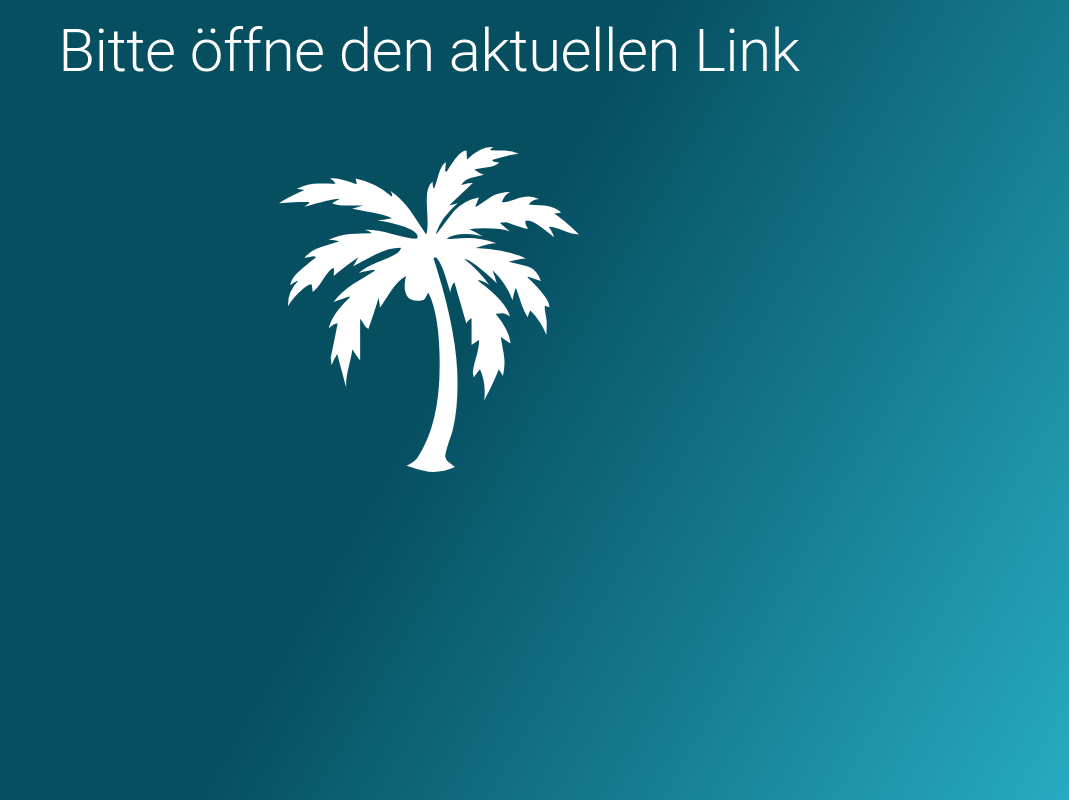
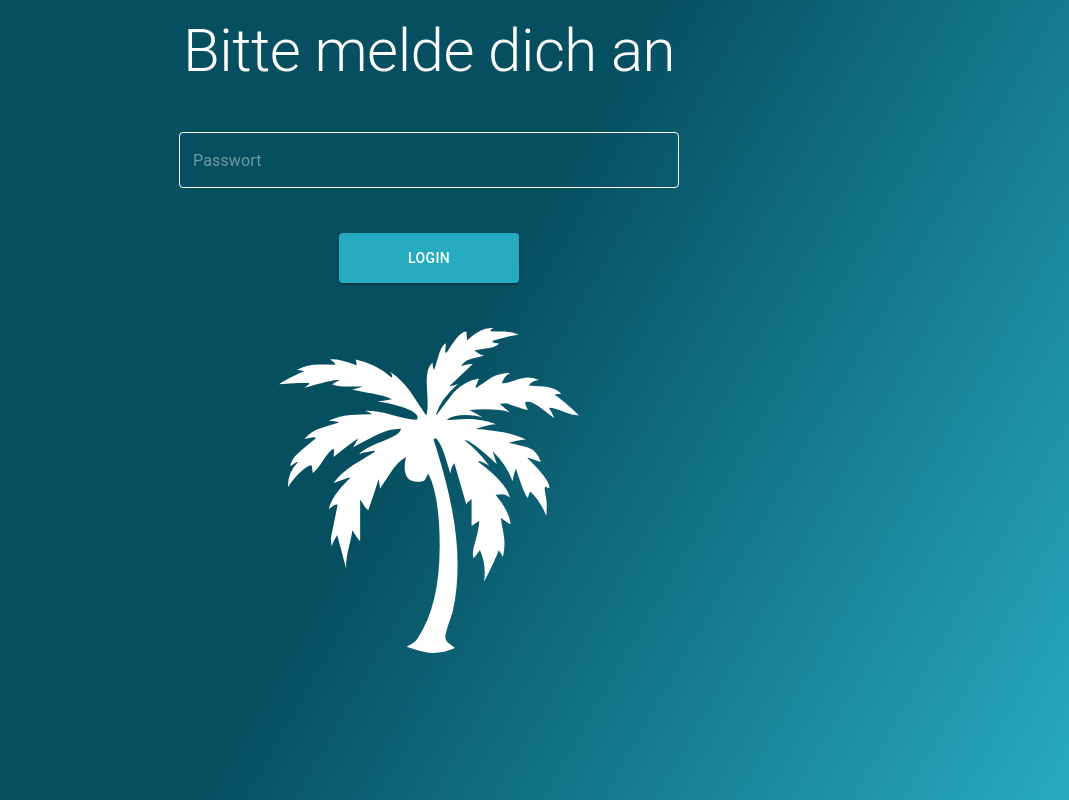
Before and after one commit to TheMrPhantom/beachify, a React (Create React App) app in the folder frontend/: page /admin in a window 1280 px wide. Shown: the whole page, without its empty margins (211-1280 px from the left). Built offline with nearby package versions, Linux system fonts and the light colour scheme; no server answers.

Commit message:
added login page

```diff
--- /dev/null
+++ b/frontend/src/Components/AdminDashboard/AdminDashboard.tsx
@@ -0,0 +1,32 @@
+import { Typography } from '@mui/material'
+import React, { useEffect, useState } from 'react'
+import { doGetRequest } from '../Common/StaticFunctions'
+import ErrorPage from '../ErrorPage/ErrorPage'
+import UserDashboard from '../UserDashboard/UserDashboard'
+import style from './dashboard.module.scss'
+
+type Props = {}
+
+const AdminDashboard = (props: Props) => {
+    const [loggedIn, setloggedIn] = useState(false)
+
+    useEffect(() => {
+        doGetRequest("/auth/login/status").then((value) => {
+            if (value.code === 200) {
+                setloggedIn(true)
+            } else {
+                setloggedIn(false)
+            }
+        })
+    }, [])
+
+    if (!loggedIn) {
+        return <ErrorPage loginRequired />
+    }
+
+    return (
+        <UserDashboard />
+    )
+}
+
+export default AdminDashboard
--- /dev/null
+++ b/frontend/src/Components/AdminDashboard/dashboard.module.scss
@@ -0,0 +1,8 @@
+@import "../Common/variables.module.scss";
+
+.login {
+    display: flex;
+    flex-direction: column;
+    align-items: center;
+    width: 100%;
+}
--- a/frontend/src/Components/Common/Theme.js
+++ b/frontend/src/Components/Common/Theme.js
@@ -4,7 +4,7 @@ const normalPrimary = '#27abc1'
 const normalBackground = '#064f61'
 const normalText = '#ffffff'
 const normalSecondary = '#77b5d9'
-const normalAction = '#E2D784'
+const normalAction = '#ffffff'
 
 export const normalTheme = createTheme({
     palette: {
@@ -46,6 +46,12 @@ export const normalTheme = createTheme({
                     backgroundColor: normalPrimary
                 }
             }
+        }, MuiOutlinedInput: {
+            styleOverrides: {
+                notchedOutline: {
+                    borderColor: normalText
+                }
+            }
         }
     },
 });
--- /dev/null
+++ b/frontend/src/Components/ErrorPage/ErrorPage.tsx
@@ -0,0 +1,44 @@
+import { Button, TextField, Typography } from '@mui/material'
+import React, { useState } from 'react'
+import style from './error.module.scss'
+
+type Props = {
+    loginRequired?: boolean
+}
+
+const ErrorPage = (props: Props) => {
+    const [password, setpassword] = useState("")
+
+
+    if (props.loginRequired) {
+        return <div className={style.login}>
+            <Typography variant='h2' align='center'>Bitte melde dich an</Typography>
+            <TextField
+                placeholder='Passwort'
+                variant='outlined'
+                type='password'
+                className={style.passwordField}
+                InputProps={{
+                    classes: {
+                        input: style.resize,
+                    },
+                }}
+                value={password}
+                onChange={(value) => {
+                    setpassword(value.target.value)
+                }}
+            />
+
+            <Button variant='contained' className={style.loginButton}>Login</Button>
+            <img src="/svg/Palm-White.svg" alt="Palm" style={{ width: "50%", maxWidth: "300px", minWidth: "150px" }} />
+        </div >
+    }
+    return (
+        <div className={style.errorMessage}>
+            <Typography variant='h2' align='center'>Bitte öffne den aktuellen Link</Typography>
+            <img src="/svg/Palm-White.svg" alt="Palm" style={{ width: "50%", maxWidth: "300px", minWidth: "150px" }} />
+        </div>
+    )
+}
+
+export default ErrorPage
--- /dev/null
+++ b/frontend/src/Components/ErrorPage/error.module.scss
@@ -0,0 +1,30 @@
+@import "../Common/variables.module.scss";
+
+.login {
+    display: flex;
+    flex-direction: column;
+    align-items: center;
+    width: 100%;
+    padding: $padding;
+    gap: $flex-gap * 3;
+}
+
+.errorMessage {
+    padding: $padding;
+    width: 100%;
+    display: flex;
+    flex-direction: column;
+    align-items: center;
+    gap: $flex-gap * 4;
+}
+
+.passwordField {
+    width: 40%;
+    max-width: 600px;
+    min-width: 300px;
+}
+
+.loginButton {
+    width: 180px;
+    height: 50px;
+}
--- a/frontend/src/Components/UserDashboard/UserDashboard.tsx
+++ b/frontend/src/Components/UserDashboard/UserDashboard.tsx
@@ -6,6 +6,7 @@ import { useParams } from 'react-router-dom';
 import { getAndStoreAsync } from '../Common/StaticFunctions';
 import Cookies from 'js-cookie';
 import { Typography } from '@mui/material';
+import ErrorPage from '../ErrorPage/ErrorPage';
 
 type Props = {}
 
@@ -34,10 +35,7 @@ const UserDashboard = (props: Props) => {
                 </div>
             )
         } else {
-            return <div className={style.errorMessage}>
-                <Typography variant='h2' align='center'>Bitte öffne den aktuellen Link</Typography>
-                <img src="/svg/Palm-White.svg" alt="Palm" style={{ width: "50%", maxWidth: "300px", minWidth: "150px" }} />
-            </div>
+            return <ErrorPage />
         }
     }
     return <></>
--- a/frontend/src/Components/UserDashboard/userdashboard.module.scss
+++ b/frontend/src/Components/UserDashboard/userdashboard.module.scss
@@ -6,12 +6,3 @@
     flex-wrap: wrap;
     justify-content: flex-end;
 }
-
-.errorMessage {
-    padding: $padding;
-    width: 100%;
-    display: flex;
-    flex-direction: column;
-    align-items: center;
-    gap: $flex-gap * 4;
-}
--- a/frontend/src/Main.tsx
+++ b/frontend/src/Main.tsx
@@ -1,6 +1,7 @@
 import React from 'react'
 import UserDashboard from './Components/UserDashboard/UserDashboard'
 import { Route, Routes } from 'react-router-dom';
+import AdminDashboard from './Components/AdminDashboard/AdminDashboard';
 
 type Props = {}
 
@@ -8,7 +9,7 @@ const Main = (props: Props) => {
     return (
         <Routes>
             <Route path="/dashboard/:secret" element={<UserDashboard />} />
-            <Route path="/admin" element={<UserDashboard />} />
+            <Route path="/admin" element={<AdminDashboard />} />
         </Routes>
     )
 }
```
Also changed, not shown: frontend/src/Components/Settings/Settings.tsx (added, +11 -0 lines).
